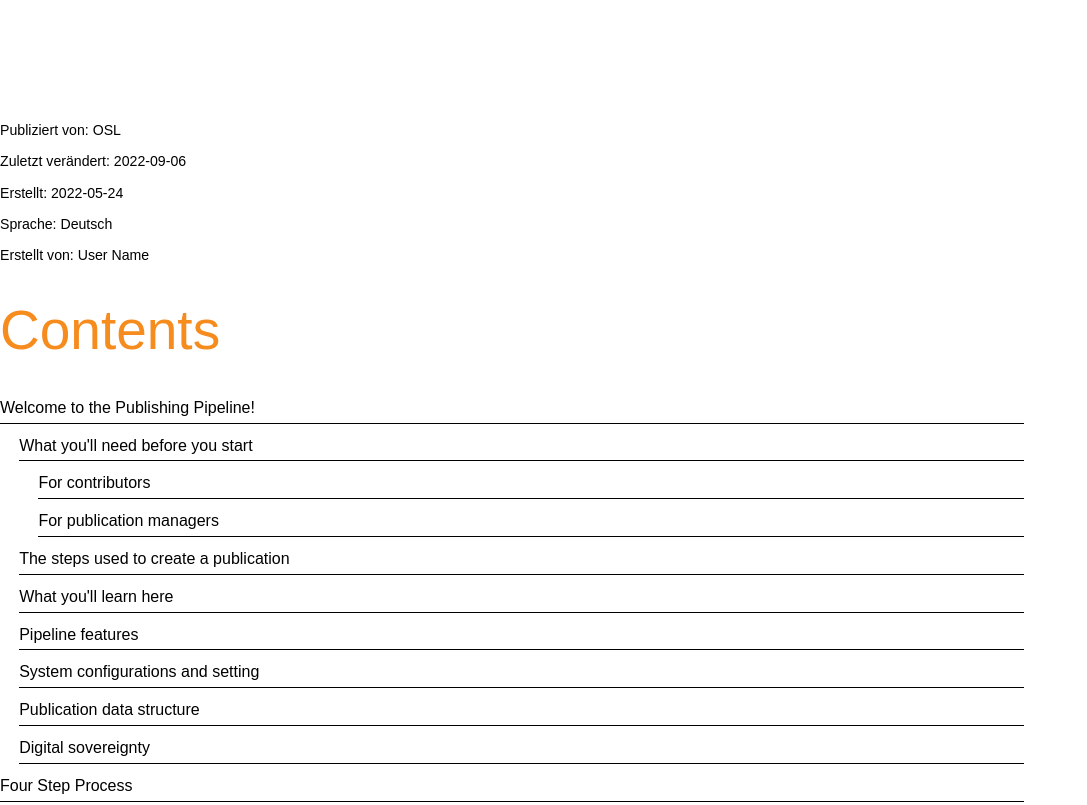
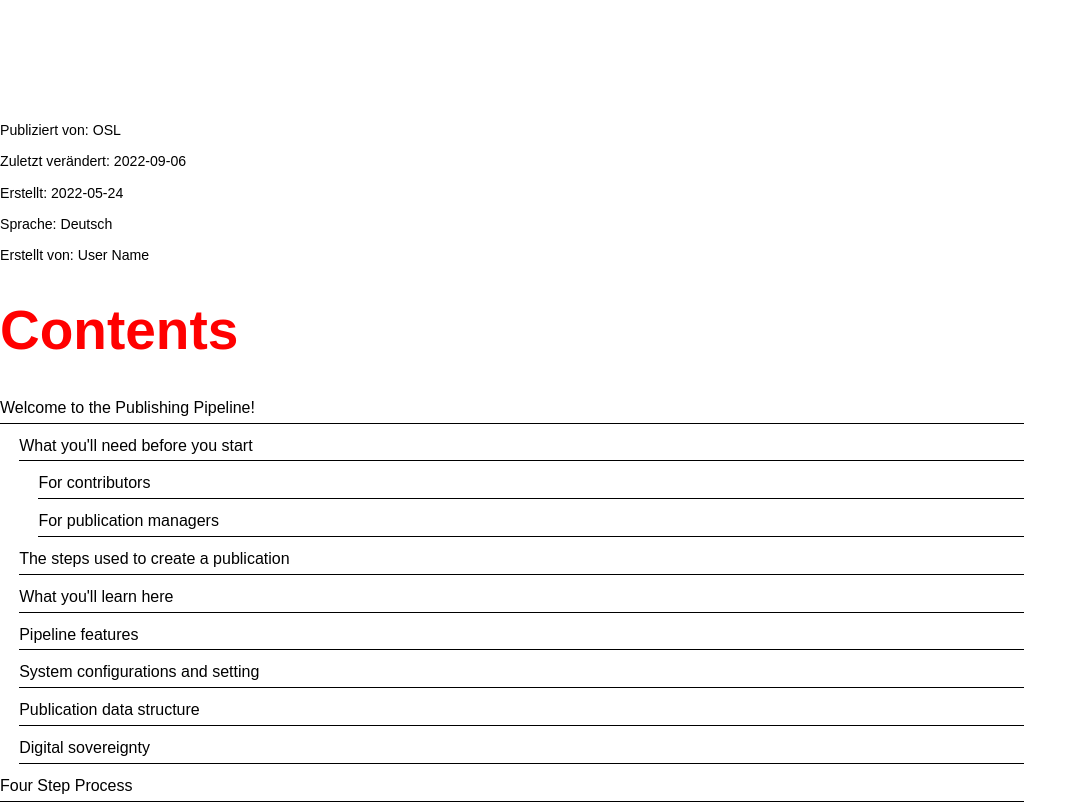
Before and after one commit to TIBHannover/ADA-Multi-Format-userguide-en, a plain HTML site: page uhtml/index.html in a window 1280 px wide. Shown: the part 679-1484 px from the top of the page, without its empty margins (0-1087 px from the left). Drawn offline with Linux system fonts and the light colour scheme; a web font is replaced by a local one.

Commit message:
Update report001.css
nav

```diff
--- a/uhtml/css/report001.css
+++ b/uhtml/css/report001.css
@@ -291,7 +291,8 @@ nav::before {
   content: "Contents";
   font-family: "Fira Sans Condensed", sans-serif;
   font-size: 55px;
-  color:#f68b1e;
+  color: red; /*#f68b1e*/
+  font-weight: 600;
 }
 nav {
   margin: 2em 0;
```
